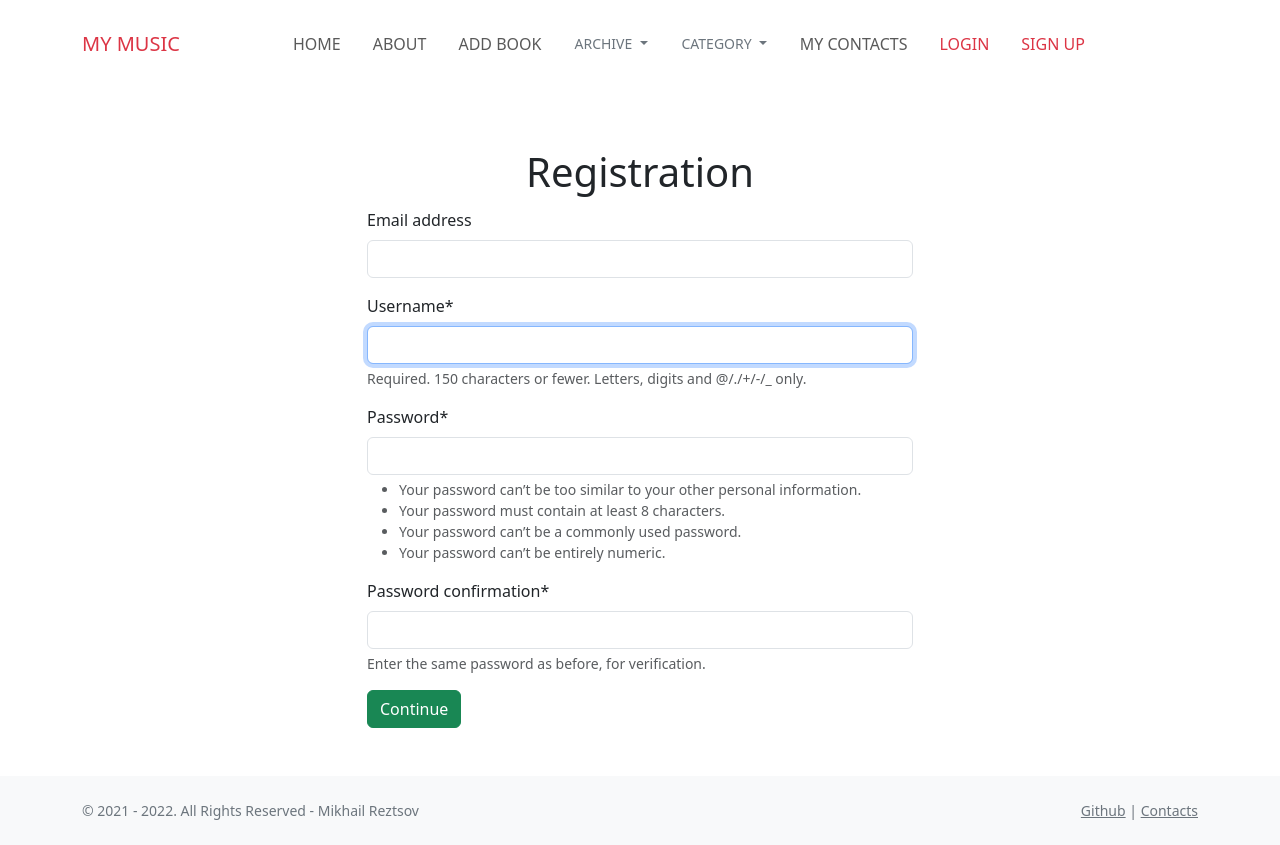
After one commit to hailMeh/Django_Frankenshtein, a Django app: page /accounts/signup/ in a window 1280 px wide. The commit adds this page. Run offline with Django 4.2, Linux system fonts and the light colour scheme; some libraries are stand-ins or nearby versions.

Commit message:
user registration and auth is maked

```diff
--- /dev/null
+++ b/accounts/urls.py
@@ -0,0 +1,6 @@
+from django.urls import path
+from .views import SignUpPageView
+
+urlpatterns = [
+    path('signup/', SignUpPageView.as_view(), name='signup'),
+]
--- a/accounts/views.py
+++ b/accounts/views.py
@@ -1,3 +1,9 @@
-from django.shortcuts import render
+from django.urls import reverse_lazy
+from django.views import generic
+from .forms import CustomUserCreationForm
 
-# Create your views here.
+
+class SignUpPageView(generic.CreateView):
+    form_class = CustomUserCreationForm  # используется собственная расширенная модель регистрации
+    success_url = reverse_lazy('login')  # после успешной регистрации, редирект на url с именем login
+    template_name = 'registration/signup.html'
--- a/config/urls.py
+++ b/config/urls.py
@@ -2,6 +2,11 @@ from django.contrib import admin
 from django.urls import path, include
 
 urlpatterns = [
+    #  django-admin
     path('admin/', admin.site.urls),
+    #  user-management
+    path('accounts/', include('django.contrib.auth.urls')),  # джанговская авторизация
+    #  local apps
+    path('accounts/', include('accounts.urls')),  # для регистрации новых пользователей
     path('', include('pages.urls'))
 ]
--- a/templates/_base.html
+++ b/templates/_base.html
@@ -38,38 +38,52 @@
                     <a class="nav-link px-lg-3 py-lg-3" href="#">Add book</a>
                 </li>
                 <li class="nav-item dropdown">
-                    <a class="btn btn-sm dropdown-toggle px-lg-3 py-lg-3" href="#" role="button" id="dropdownMenuLink"
+                    <a class="btn btn-sm dropdown-toggle px-lg-3 py-lg-3 text-secondary" href="#" role="button" id="dropdownMenuLink"
                        data-bs-toggle="dropdown" aria-expanded="false">
                         Archive
                     </a>
                     <ul class="dropdown-menu" aria-labelledby="dropdownMenuLink">
 
-                            <li><a class="dropdown-item" href="#"></a></li>
+                        <li><a class="dropdown-item" href="#"></a></li>
 
                     </ul>
                 </li>
 
                 <li class="nav-item dropdown">
-                    <a class="btn btn-sm dropdown-toggle px-lg-3 py-lg-3" href="#" role="button" id="dropdownMenuLink"
+                    <a class="btn btn-sm dropdown-toggle px-lg-3 py-lg-3 text-secondary" href="#" role="button" id="dropdownMenuLink"
                        data-bs-toggle="dropdown" aria-expanded="false">
                         Category
                     </a>
                     <ul class="dropdown-menu" aria-labelledby="dropdownMenuLink">
 
-                            <li><a class="dropdown-item" href="#"></a></li>
+                        <li><a class="dropdown-item" href="#"></a></li>
 
                     </ul>
                 </li>
                 <li class="nav-item">
                     <a class="nav-link px-lg-3 py-lg-3" href="#">My Contacts</a>
                 </li>
+                {% if user.is_authenticated %}
+                    <li class="nav-item">
+                        <a class="nav-link px-lg-3 py-lg-3" href="#">Hi {{ user.username }}</a>
+                    </li>
+                    <li class="nav-item">
+                        <a class="nav-link px-lg-3 py-lg-3 text-danger" href="{% url 'logout' %}">Logout</a>
+                    </li>
+                {% else %}
+                    <li class="nav-item">
+                        <a class="nav-link px-lg-3 py-lg-3 text-danger" href="{% url 'login' %}">Login</a>
+                    </li>
+                    <li class="nav-item">
+                        <a class="nav-link px-lg-3 py-lg-3 text-danger" href="{% url 'signup' %}">Sign Up</a>
+                    </li>
+                {% endif %}
             </ul>
 
 
-        </div>
+    </div>
 </nav>
 {% block content %}{% endblock %}
-
 
 
 <footer class="bg-light pb-3 pt-3 small text-secondary">
--- /dev/null
+++ b/templates/registration/signup.html
@@ -0,0 +1,18 @@
+{% extends '_base.html' %}
+{% load crispy_forms_tags %}
+{% block title %}Registration{% endblock %}
+
+{% block content %}
+    <div class="container my-5">
+        <div class="row justify-content-center">
+            <div class="col-6">
+                <h1 class="text-center py-1">Registration</h1>
+                <form method="post">
+                    {% csrf_token %}
+                    {{ form|crispy }}
+                    <button type="submit" class="btn btn-success">Continue</button>
+                </form>
+            </div>
+        </div>
+    </div>
+{% endblock %}
```
Also changed, not shown: accounts/tests.py (+29 -0 lines), config/settings.py (+8 -0 lines), templates/registration/login.html (added, +18 -0 lines), 2 other files.
